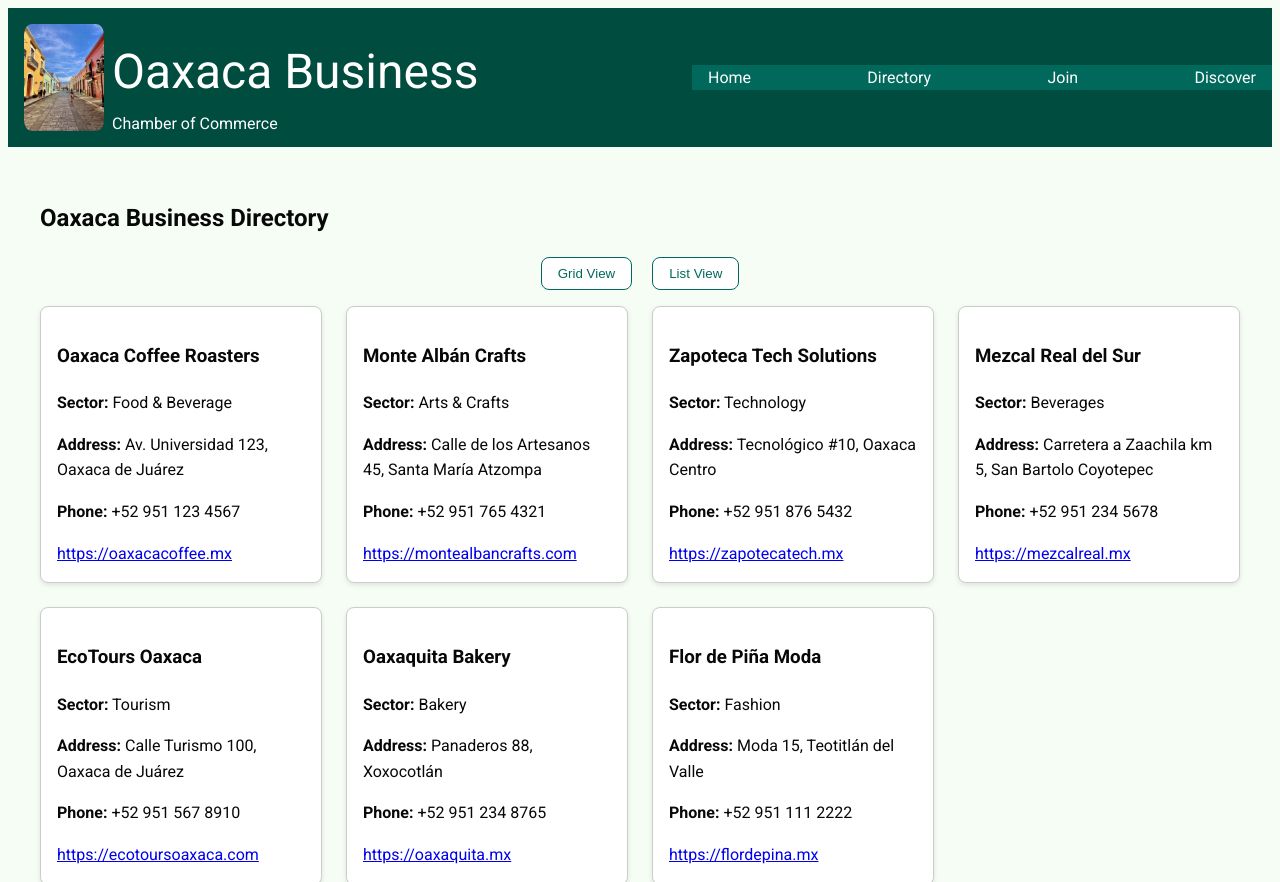
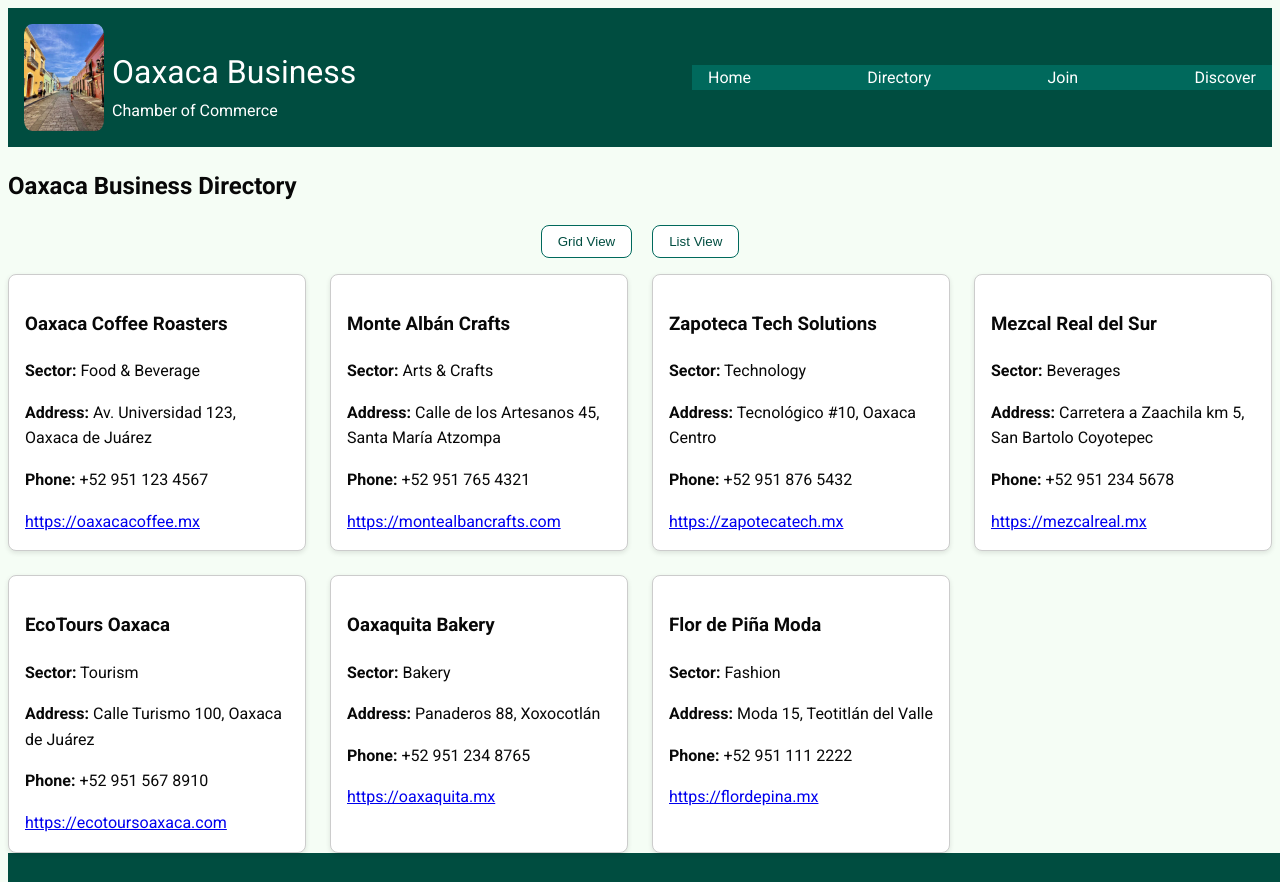
Before and after one commit to reyenoc73/wdd231, a plain HTML site: page chamber/directory.html in a window 1280 px wide. Shown: the top 882 px of the page. Drawn offline with Linux system fonts and the light colour scheme.

Commit message:
finished week 2

```diff
--- a/chamber/styles/small.css
+++ b/chamber/styles/small.css
@@ -24,7 +24,7 @@ header {
     width: 100%;
     }
 .name1 {
-    font-size: 3rem;
+    font-size: 2rem;
     white-space: nowrap;
     overflow: hidden;
     margin-top: 1rem;
@@ -72,9 +72,7 @@ nav {
     font-size: 3rem;
     cursor: pointer;
     }
-.directorio {
-    padding: 2rem;
-    }
+
 .view-toggle {
     margin-bottom: 1rem;
     text-align: center;
@@ -84,7 +82,7 @@ nav {
     padding: 0.5rem 1rem;
     border: 1px solid #00695c;
     background-color: white;
-    color: #00695c;
+    color: #004d40;
     border-radius: 0.5rem;
     cursor: pointer;
     }
```
